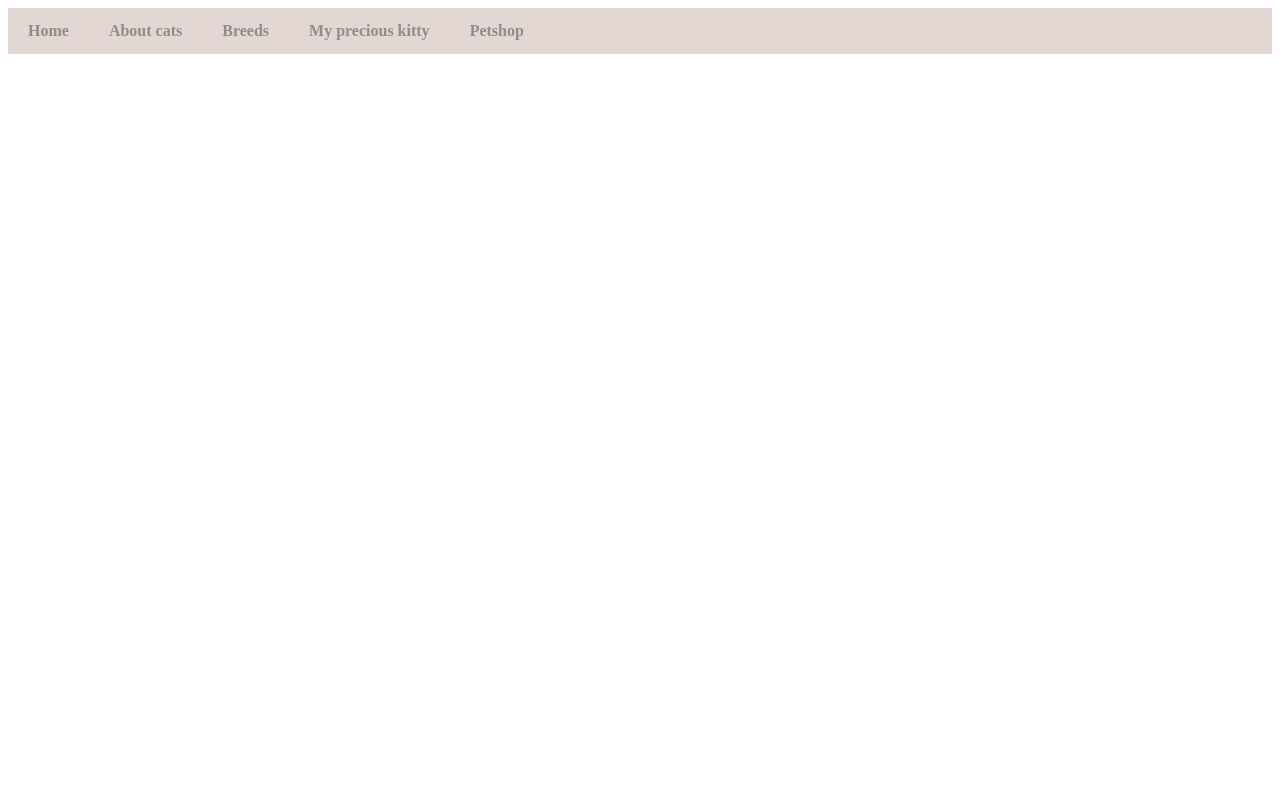
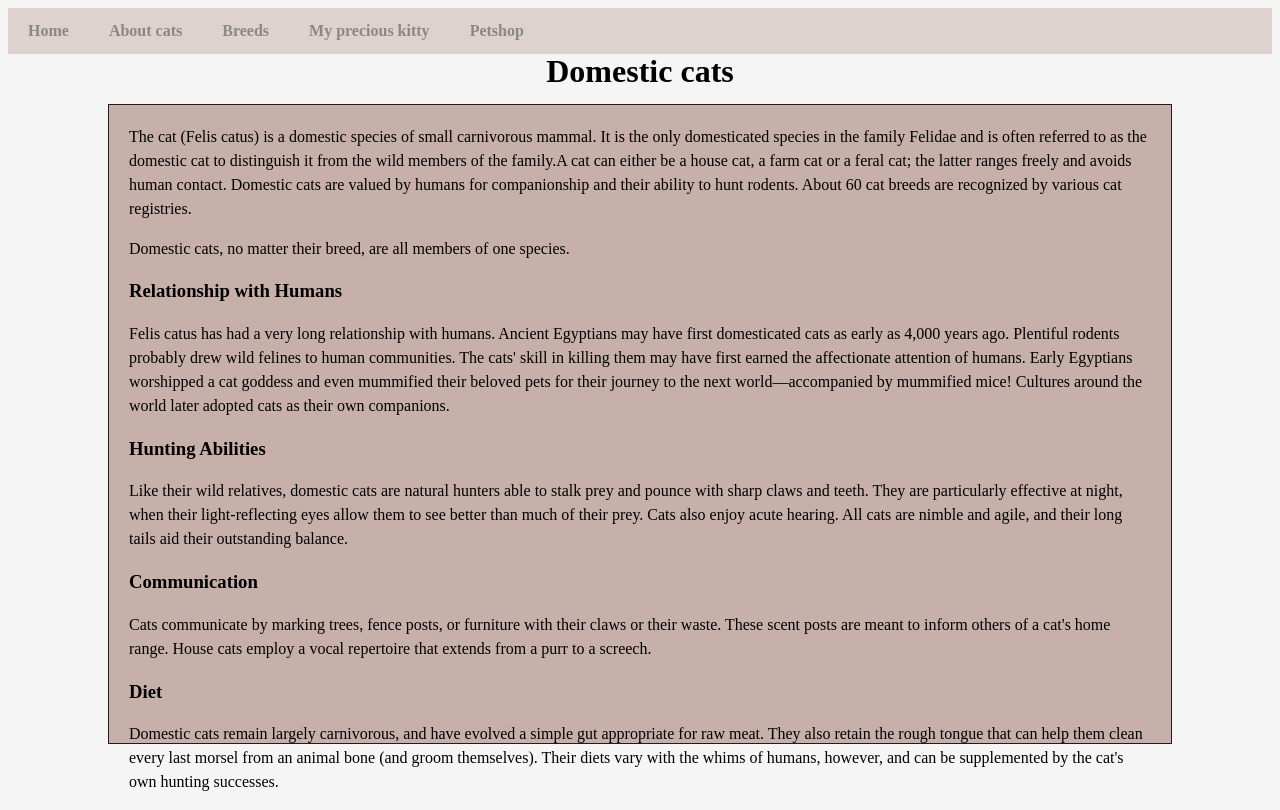
Before and after one commit to elizara-georgieva/WEBD-2020, a website: page About-cats.html in a window 1280 px wide. Drawn offline with Linux system fonts and the light colour scheme.

Commit message:
about cats done

```diff
--- a/About-cats.html
+++ b/About-cats.html
@@ -10,11 +10,59 @@
 </head>
 <body>
     <div class="navbar">
-    <a href="index.html"><b>Home</b></a>
-    <a href="About-cats.html"><b>About cats</b></a>
-    <a href="Breeds.html"><b>Breeds</b></a>
-    <a href="My-precious-kitty.html"><b>My precious kitty</b></a>
-    <a href="Petshop.html"><b>Petshop</b></a>
+        <a href="index.html"><b>Home</b></a>
+        <a href="About-cats.html"><b>About cats</b></a>
+        <a href="Breeds.html"><b>Breeds</b></a>
+        <a href="My-precious-kitty.html"><b>My precious kitty</b></a>
+        <a href="Petshop.html"><b>Petshop</b></a>
+    </div>
+
+    <div class="flex-container">
+        <div>
+            <h1>Domestic cats</h1>
+            <p>
+                The cat (Felis catus) is a domestic species of small carnivorous mammal.
+                It is the only domesticated species in the family Felidae and is often referred to as the domestic cat to distinguish
+                it from the wild members of the family.A cat can either be a house cat, a farm cat or a feral cat;
+                the latter ranges freely and avoids human contact. Domestic cats are valued by humans for companionship
+                and their ability to hunt rodents. About 60 cat breeds are recognized by various cat registries.
+            </p>
+            <p>
+                Domestic cats, no matter their breed, are all members of one species.
+            </p>
+
+            <h3>Relationship with Humans</h3>
+            <p>
+                Felis catus has had a very long relationship with humans.
+                Ancient Egyptians may have first domesticated cats as early as 4,000 years ago.
+                Plentiful rodents probably drew wild felines to human communities.
+                The cats' skill in killing them may have first earned the affectionate attention of humans.
+                Early Egyptians worshipped a cat goddess and even mummified their beloved pets for their journey to the next
+                world—accompanied by mummified mice! Cultures around the world later adopted cats as their own companions.
+            </p>
+
+            <h3>Hunting Abilities</h3>
+            <p>
+                Like their wild relatives, domestic cats are natural hunters able to stalk prey and pounce with sharp claws and teeth.
+                They are particularly effective at night, when their light-reflecting eyes allow them to see better than much of their prey.
+                Cats also enjoy acute hearing.
+                All cats are nimble and agile, and their long tails aid their outstanding balance.
+            </p>
+
+            <h3>Communication</h3>
+            <p>
+                Cats communicate by marking trees, fence posts, or furniture with their claws or their waste.
+                These scent posts are meant to inform others of a cat's home range.
+                House cats employ a vocal repertoire that extends from a purr to a screech.
+            </p>
+
+            <h3>Diet</h3>
+            <p>
+                Domestic cats remain largely carnivorous, and have evolved a simple gut appropriate for raw meat.
+                They also retain the rough tongue that can help them clean every last morsel from an animal bone (and groom themselves).
+                Their diets vary with the whims of humans, however, and can be supplemented by the cat's own hunting successes.
+            </p>
+        </div>
     </div>
 </body>
 </html>
--- a/scss/about-cats.scss
+++ b/scss/about-cats.scss
@@ -3,5 +3,24 @@
     }
 
     body {
-        background-color: white;
+        background-color: whitesmoke;
     }
+
+    .flex-container {
+        display: flex;
+        background: #C7B0A9;
+        align-items: center;
+        justify-content: center;
+        height: calc(100vh - 160px);
+        line-height: 3vh;
+        padding: 20px;
+        margin: 50px 100px 50px;
+        border: 1px solid #211D1C;
+        font-family: "Times New Roman", Times, serif;
+
+    }
+
+    .flex-container h1{
+        padding-bottom: 20px;
+        text-align: center;
+    }
--- a/scss/header-menu.scss
+++ b/scss/header-menu.scss
@@ -1,10 +1,8 @@
-/* Style the top navigation bar */
 .navbar {
     display: flex;
     background-color: #C7B0A9;
     opacity: 50%;
 
-    /* Style the navigation bar links */
     a {
         color: #211D1C;
         padding: 14px 20px;
@@ -13,11 +11,8 @@
         opacity: 100%;
     }
 
-    /* Change color on hover */
     a:hover {
         background-color: #D2CED1;
         color: black;
     }
-
-
 }
```
Also changed, not shown: css/about-cats.css, css/header-menu.css.
